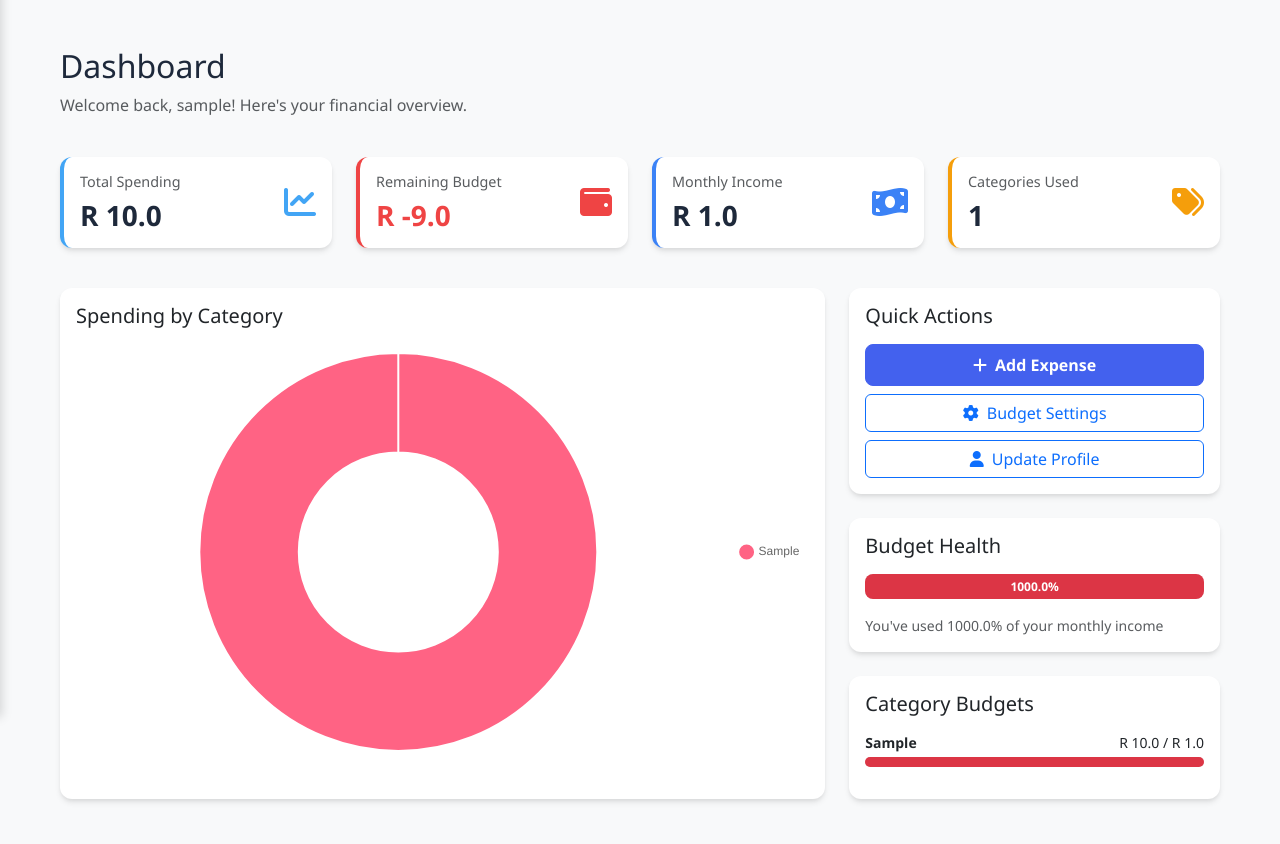
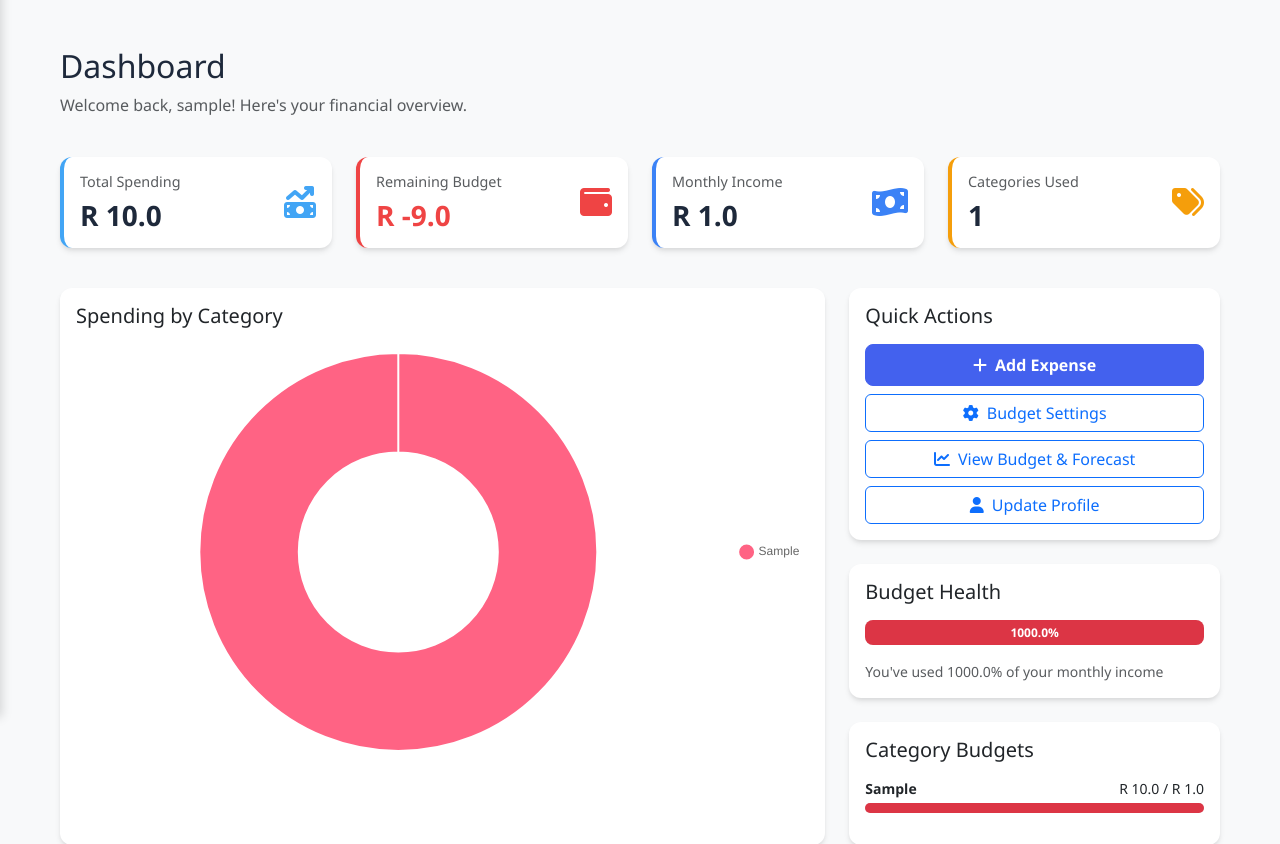
Before and after one commit to iangovender/Budgeteer, a Flask app: page /dashboard in a window 1280 px wide. Shown: the part 83-927 px from the top of the page. Run offline with Flask 3, Linux system fonts and the light colour scheme; the visitor is signed in with stand-in values (Sample User, id 1); tables that the repository leaves empty hold one stand-in row (Sample ...); some libraries are stand-ins or nearby versions.

Commit message:
Updated ui

```diff
--- a/app.py
+++ b/app.py
@@ -409,6 +409,12 @@ def model_status():
     }
     return jsonify(status)
 
+@app.route('/budget_forecast')
+@login_required
+def budget_forecast():
+    """Budget and forecast page - placeholder for future implementation"""
+    return render_template('budget_forecast.html')
+
 if __name__ == '__main__':
     with app.app_context():
         db.create_all()
--- a/templates/base.html
+++ b/templates/base.html
@@ -354,7 +354,6 @@
             width: 100%;
         }
 
-        /* Remove spinner from number inputs */
         input[type=number]::-webkit-outer-spin-button,
         input[type=number]::-webkit-inner-spin-button {
             -webkit-appearance: none;
@@ -455,6 +454,9 @@
             <li><a href="{{ url_for('budget_settings') }}" class="{% if request.endpoint == 'budget_settings' %}active{% endif %}">
                 <i class="fas fa-cog"></i>Budget Settings
             </a></li>
+            <li><a href="{{ url_for('budget_forecast') }}" class="{% if request.endpoint == 'budget_forecast' %}active{% endif %}">
+                <i class="fas fa-chart-line"></i>Budget & Forecast
+            </a></li>
         </ul>
     </div>
     {% endif %}
--- a/templates/dashboard.html
+++ b/templates/dashboard.html
@@ -30,7 +30,7 @@
                         <h3 class="mb-0" style="color: #1e293b; font-weight: 600;">R {{ total_spending | default(0) | round(2) }}</h3>
                     </div>
                     <div style="color: #42a5f5;">
-                        <i class="fas fa-chart-line fa-2x"></i>
+                        <i class="fas fa-money-bill-trend-up fa-2x"></i>
                     </div>
                 </div>
             </div>
@@ -117,6 +117,9 @@
                     </a>
                     <a href="{{ url_for('budget_settings') }}" class="btn btn-outline-primary">
                         <i class="fas fa-cog me-2"></i>Budget Settings
+                    </a>
+                     <a href="{{ url_for('budget_forecast') }}" class="btn btn-outline-primary">
+                        <i class="fas fa-chart-line me-2"></i>View Budget & Forecast
                     </a>
                     <a href="{{ url_for('profile') }}" class="btn btn-outline-primary">
                         <i class="fas fa-user me-2"></i>Update Profile
@@ -283,3 +286,4 @@ document.addEventListener('DOMContentLoaded', function() {
 </script>
 {% endif %}
 {% endblock %}
+[file content end]
```
Also changed, not shown: templates/budget_forecast.html (added, +25 -0 lines).
